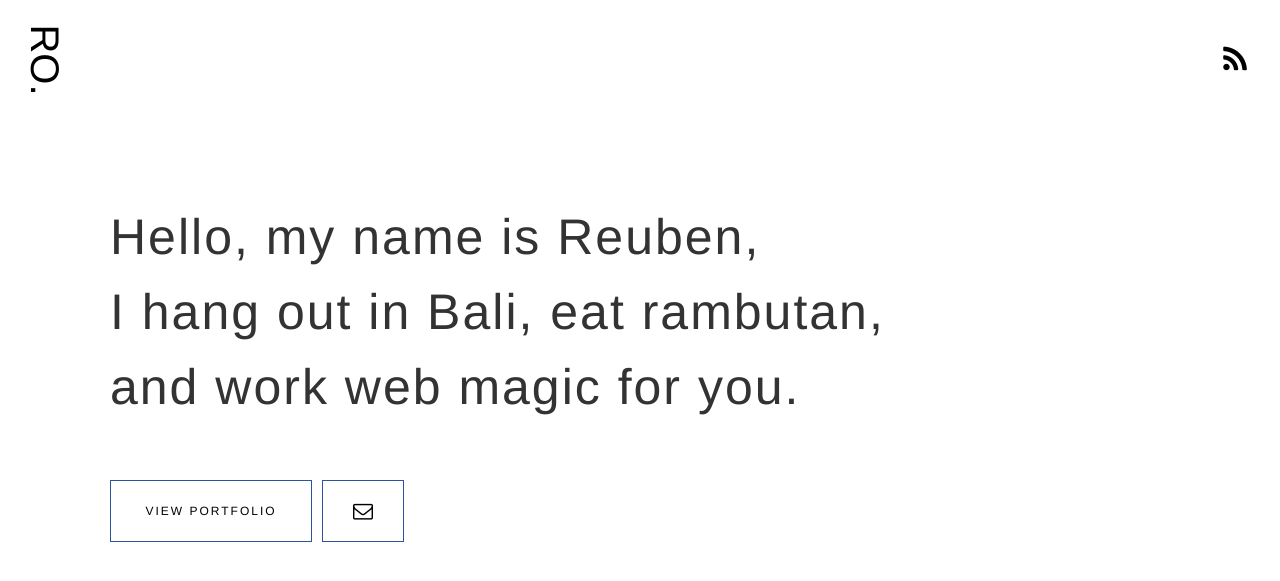
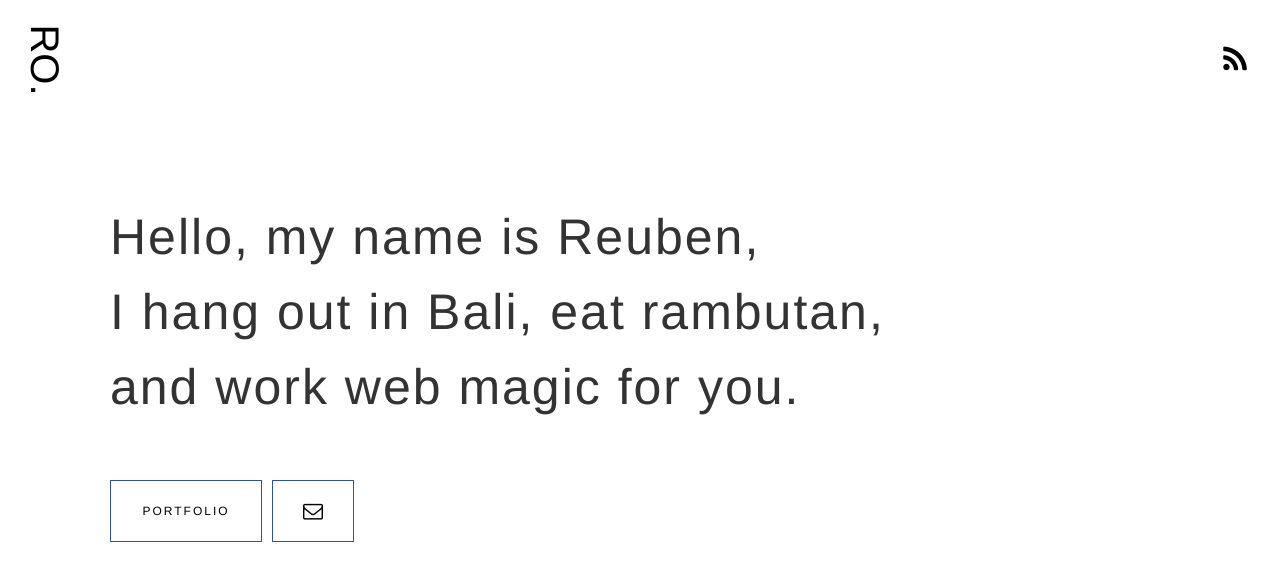
Before and after one commit to reubenosborne/reubenosborne.github.io, a Jekyll site: the page built from index.html, in a window 1280 px wide. Shown: the top 581 px of the page. Built offline with Jekyll 4.4.1, drawn with Linux system fonts in a browser that asks for light colours; some web fonts are replaced.

Commit message:
CHanged portfolio button

```diff
--- a/_layouts/default.html
+++ b/_layouts/default.html
@@ -13,7 +13,7 @@
     <link rel="stylesheet" type="text/css" href="{{ site.baseurl }}/style.css" />
     <link rel="alternate" type="application/rss+xml" title="{{ site.name }} - {{ site.description }}" href="{{ site.baseurl }}/feed.xml" />
     <style>
-    @import url('https://fonts.googleapis.com/css?family=Arimo');
+    @import url('https://fonts.googleapis.com/css?family=Arimo,Playfair+Display');
   </style>
 
 </head>
--- a/index.html
+++ b/index.html
@@ -13,7 +13,7 @@ layout: default
 	</h1>
 	<br>
 	<div class="buttons">
-		<a href="/work" class="portfolio button flex">VIEW PORTFOLIO</a>
+		<a href="/work" class="portfolio button flex">PORTFOLIO</a>
 		<a href="mailto:reubenosborne@gmail.com" class="mail button flex"><i class="icon-mail"></i></a>
 	</div>
 </div>
--- a/style.scss
+++ b/style.scss
@@ -236,7 +236,7 @@ img {
 }
 
 .portfolio {
-  width: 200px;
+  width: 150px;
   border: 1px solid $blue;
   margin-top: 30px;
   &:hover {
```
